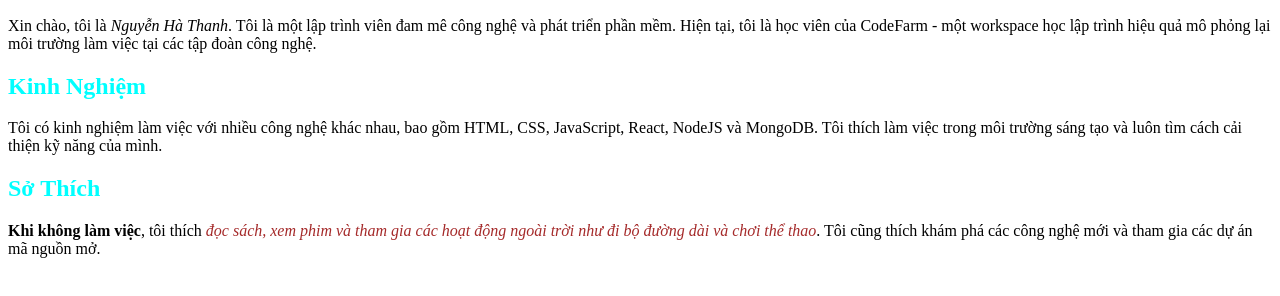
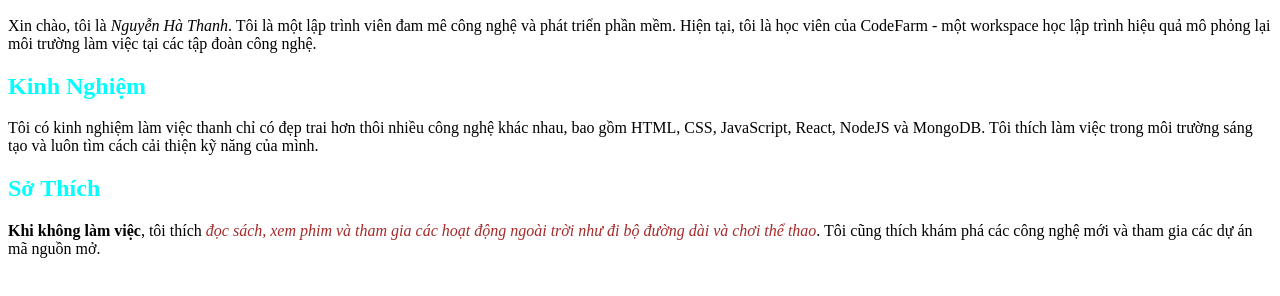
Before and after one commit to Thanh110088/git, a plain HTML site: page FSO2602/Day1/index.html in a window 1280 px wide. Shown: the part 360-656 px from the top of the page. Drawn offline with Linux system fonts and the light colour scheme.

Commit message:
updateportfolio

```diff
--- a/FSO2602/Day1/index.html
+++ b/FSO2602/Day1/index.html
@@ -24,7 +24,7 @@
 
     <h2 style="color: aqua;">Kinh Nghiệm</h2>
     <p>
-      Tôi có kinh nghiệm làm việc với nhiều công nghệ khác nhau, bao gồm HTML,
+      Tôi có kinh nghiệm làm việc thanh chỉ có đẹp trai hơn thôi nhiều công nghệ khác nhau, bao gồm HTML,
       CSS, JavaScript, React, NodeJS và MongoDB. Tôi thích làm việc trong môi
       trường sáng tạo và luôn tìm cách cải thiện kỹ năng của mình.
     </p>
```
